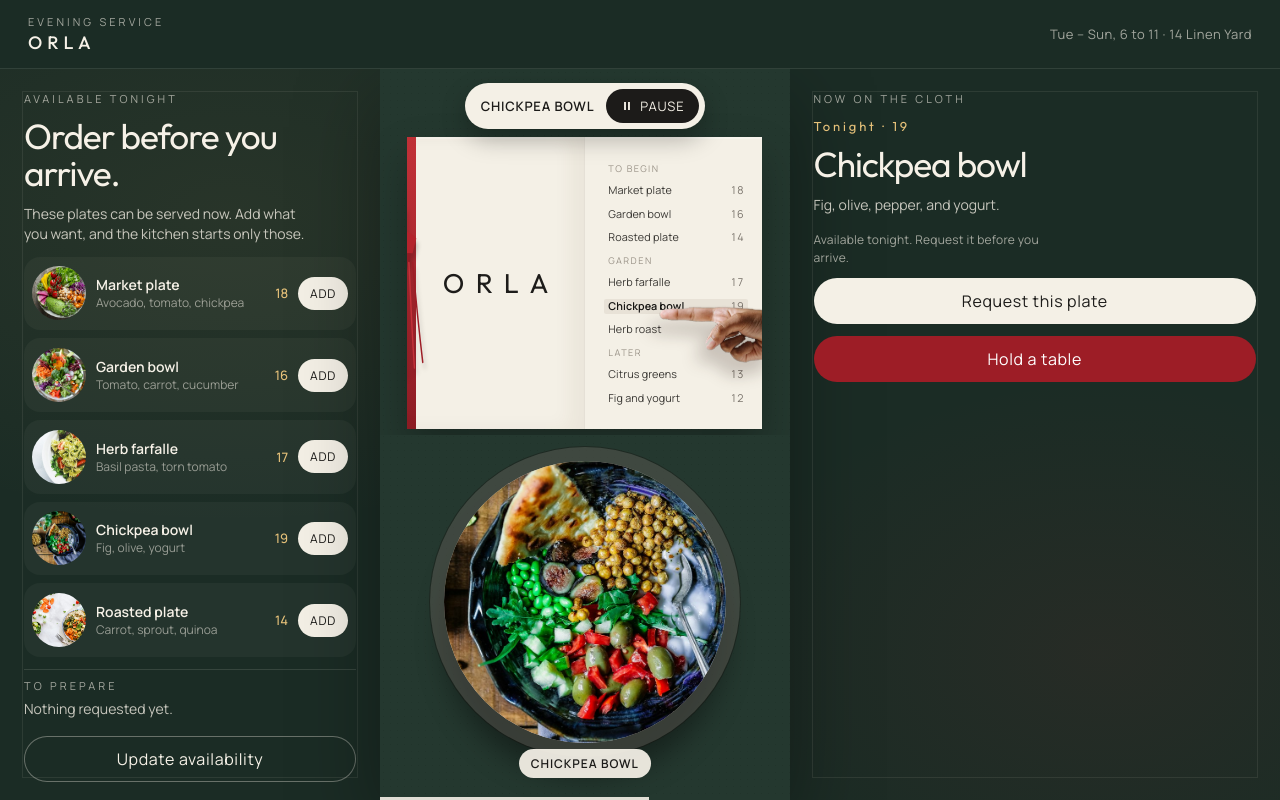
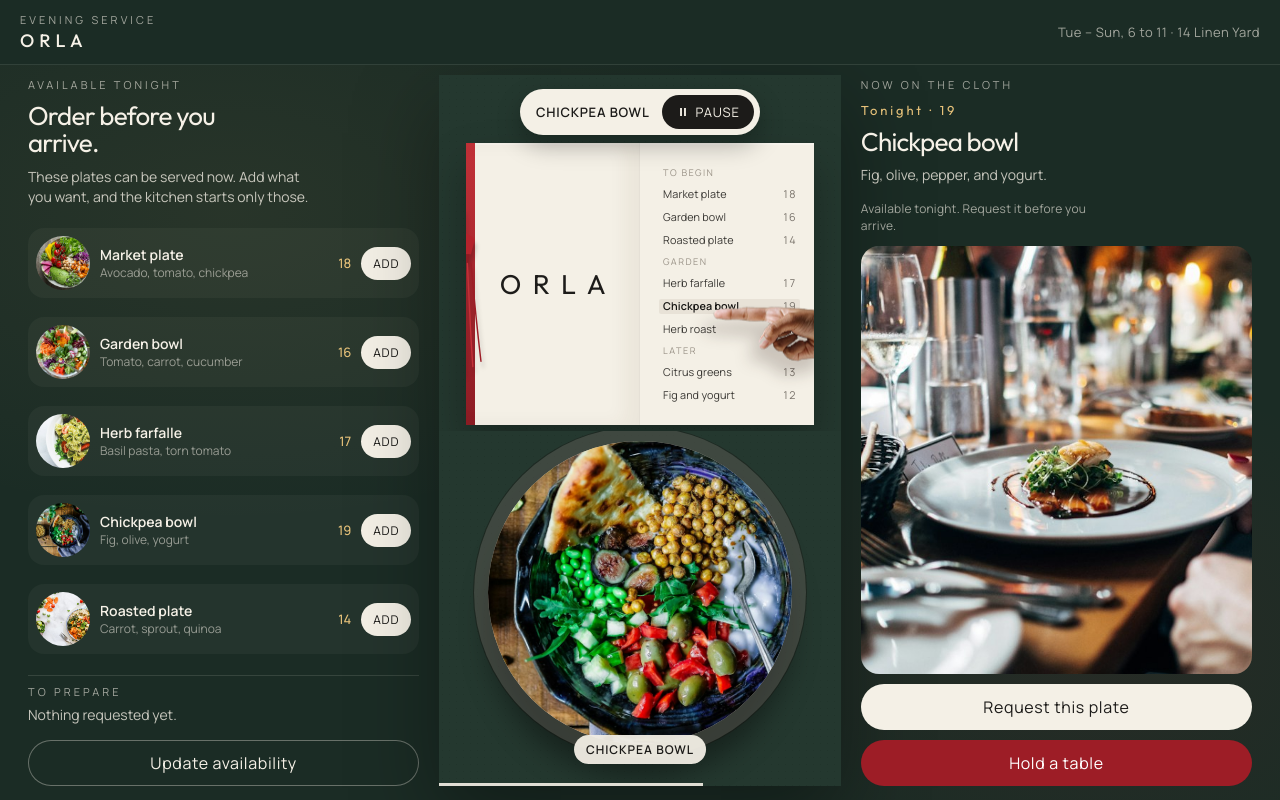
Before and after one commit to supriyakotla0110-sketch/orla, a plain HTML site: page index.html in a window 1280 px wide. Drawn offline with Linux system fonts and the light colour scheme.

Commit message:
Balance the three columns so the list, reel, and table use the screen evenly.

```diff
--- a/index.html
+++ b/index.html
@@ -7,7 +7,7 @@
   <link rel="preconnect" href="https://fonts.googleapis.com" />
   <link rel="preconnect" href="https://fonts.gstatic.com" crossorigin />
   <link href="https://fonts.googleapis.com/css2?family=Manrope:wght@400;500;600&family=Outfit:wght@400;500&display=swap" rel="stylesheet" />
-  <link rel="stylesheet" href="styles.css?v=side" />
+  <link rel="stylesheet" href="styles.css?v=align3" />
 </head>
 <body>
   <div class="app">
@@ -155,6 +155,9 @@
     <h2 id="nowName">Market plate</h2>
     <p class="lede" id="nowNote">Avocado, tomato, chickpea, and a cold herb cream.</p>
     <p class="aside-note" id="nowStatus">Available tonight.</p>
+    <figure class="room">
+      <img src="assets/room.jpg" alt="The dining room at ORLA" />
+    </figure>
     <button class="keep" id="requestPlate" type="button">Request this plate</button>
     <button class="keep reserve-open" id="reserveOpen" type="button">Hold a table</button>
     <p class="hold" id="hold" hidden></p>
--- a/styles.css
+++ b/styles.css
@@ -30,7 +30,7 @@ html, body {
   align-items: center;
   justify-content: space-between;
   gap: 16px;
-  padding: 14px 28px;
+  padding: 12px 20px;
   border-bottom: 1px solid rgba(246, 241, 231, 0.1);
 }
 
@@ -56,8 +56,10 @@ button, input, select { font: inherit; color: inherit; }
   min-height: 0;
   overflow: hidden;
   display: grid;
-  grid-template-columns: minmax(300px, 380px) auto minmax(300px, 1fr);
+  grid-template-columns: minmax(0, 1fr) auto minmax(0, 1fr);
   align-items: stretch;
+  column-gap: 12px;
+  padding: 10px 20px 14px;
   background:
     radial-gradient(900px 520px at 18% 20%, rgba(196, 154, 92, 0.08), transparent 60%),
     radial-gradient(700px 500px at 86% 80%, rgba(180, 35, 44, 0.08), transparent 55%),
@@ -69,13 +71,13 @@ button, input, select { font: inherit; color: inherit; }
   min-width: 0;
   min-height: 0;
   height: 100%;
-  padding: 22px 24px 18px;
+  padding: 2px 8px 0;
   display: flex;
   flex-direction: column;
   justify-content: flex-start;
   align-items: stretch;
-  gap: 12px;
-  overflow: auto;
+  gap: 10px;
+  overflow: hidden;
 }
 
 .wing > * {
@@ -83,6 +85,19 @@ button, input, select { font: inherit; color: inherit; }
 }
 
 .wing-left { overflow: hidden; }
+
+.wing-right .room {
+  flex: 1 1 auto;
+  min-height: 0;
+  margin: 2px 0 0;
+}
+
+.wing-right .room img {
+  width: 100%;
+  height: 100%;
+  object-fit: cover;
+  border-radius: 18px;
+}
 
 .wing-left .avail {
   flex: 1 1 auto;
@@ -96,13 +111,7 @@ button, input, select { font: inherit; color: inherit; }
   border-top: 1px solid rgba(246, 241, 231, 0.12);
 }
 
-.wing::before {
-  content: "";
-  position: absolute;
-  inset: 22px;
-  border: 1px solid rgba(246, 241, 231, 0.08);
-  pointer-events: none;
-}
+.wing::before { content: none; }
 
 .kicker {
   margin: 0;
@@ -116,7 +125,7 @@ button, input, select { font: inherit; color: inherit; }
   margin: 0;
   font-family: "Outfit", sans-serif;
   font-weight: 400;
-  font-size: clamp(30px, 4.4vh, 48px);
+  font-size: clamp(26px, 3.2vh, 34px);
   line-height: 1.05;
   letter-spacing: -0.03em;
   max-width: 12ch;
@@ -137,6 +146,7 @@ button, input, select { font: inherit; color: inherit; }
   margin: 0;
   padding: 0;
   display: grid;
+  align-content: space-evenly;
   gap: 8px;
 }
 
@@ -357,7 +367,7 @@ button, input, select { font: inherit; color: inherit; }
 .stage {
   position: relative;
   height: 100%;
-  width: min(46vw, calc((100vh - 72px) * 9 / 16));
+  width: min(42vw, calc((100vh - 86px) * 9 / 16));
   justify-self: center;
   background: var(--green);
   overflow: hidden;
@@ -599,7 +609,7 @@ body:not(.is-paused) #playIcon .play-tri { display: none; }
 
 .dish-photo {
   margin: 0;
-  width: min(82%, 520px);
+  width: min(90%, 520px);
   aspect-ratio: 1;
   border-radius: 50%;
   overflow: hidden;
@@ -800,11 +810,17 @@ body:not(.is-paused) #playIcon .play-tri { display: none; }
     overflow: visible;
     display: flex;
     flex-direction: column;
+    align-items: stretch;
+    gap: 18px;
+    padding: 16px 18px 28px;
   }
+  .wing-right .room { flex: none; }
+  .wing-right .room img { height: 200px; }
   .wing, .wing-left { height: auto; overflow: visible; }
   .wing-left .avail { overflow: visible; }
   .stage {
-    width: min(100%, 520px);
+    width: min(100%, 440px);
+    margin: 0 auto;
     height: auto;
     aspect-ratio: 9 / 16;
     box-shadow: none;
```
